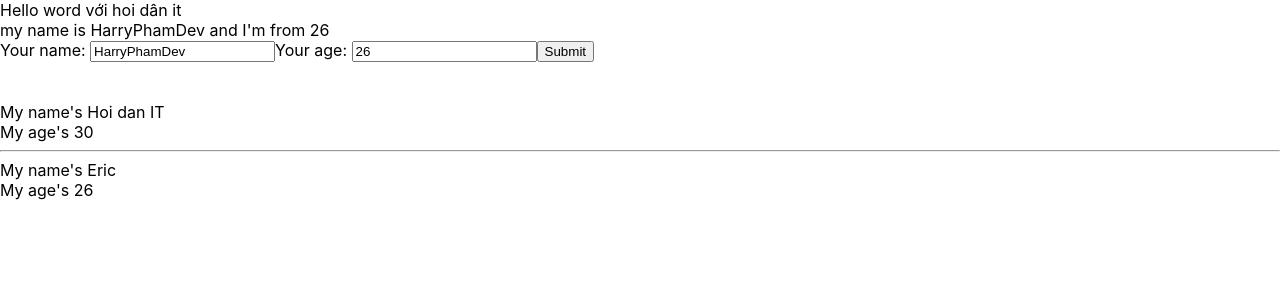
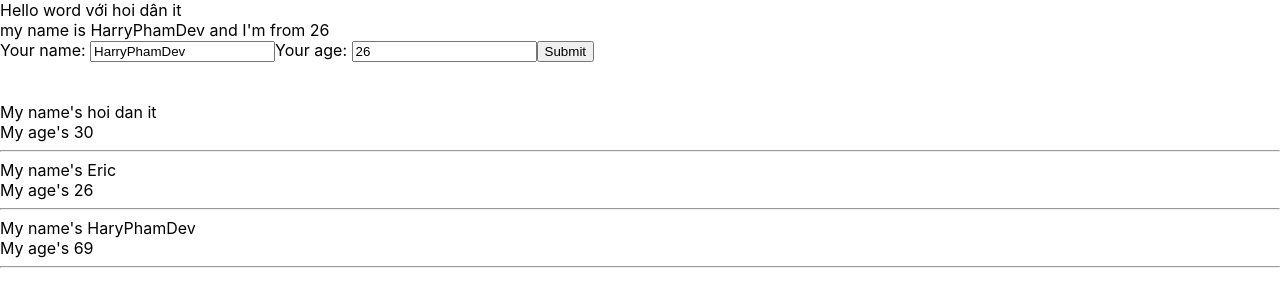
Before and after one commit to trungkim8694-cmd/test-demo-react, a React (Create React App) app: page / in a window 1280 px wide. Shown: the top 306 px of the page. Built offline with nearby package versions, Linux system fonts and the light colour scheme.

Commit message:
video 24

```diff
--- a/src/components/DisplayInfo.js
+++ b/src/components/DisplayInfo.js
@@ -3,12 +3,19 @@
 class DisplayInfo extends React.Component {
   render() {
     // destructuring array/ object
-    const { age, name } = this.props;
+    const { listUsers } = this.props; //tương dudong với const lisUsers = this.props.listUsers;
     //props => viết tắt của từ property
     return (
       <div>
-        <div>My name's {name}</div>
-        <div>My age's {age}</div>
+        {listUsers.map((user, index) => {
+          return (
+            <div key={user.id}>
+              <div>My name's {user.name}</div>
+              <div>My age's {user.age}</div>
+              <hr />
+            </div>
+          );
+        })}
       </div>
     );
   }
--- a/src/components/MyComponent.js
+++ b/src/components/MyComponent.js
@@ -6,6 +6,13 @@
 import DisplayInfo from "./DisplayInfo";
 
 class MyComponent extends React.Component {
+  state = {
+    listUsers: [
+      { id: 1, name: "hoi dan it", age: "30" },
+      { id: 2, name: "Eric", age: "26" },
+      { id: 3, name: "HaryPhamDev", age: "69" },
+    ],
+  };
   // JSX cú pháp đặc biết react
   render() {
     return (
@@ -13,9 +20,7 @@
         <UserInfo />
         <br />
         <br />
-        <DisplayInfo name="Hoi dan IT" age="30" />
-        <hr />
-        <DisplayInfo name="Eric" age="26" />
+        <DisplayInfo listUsers={this.state.listUsers} />
       </div>
     );
   }
```
